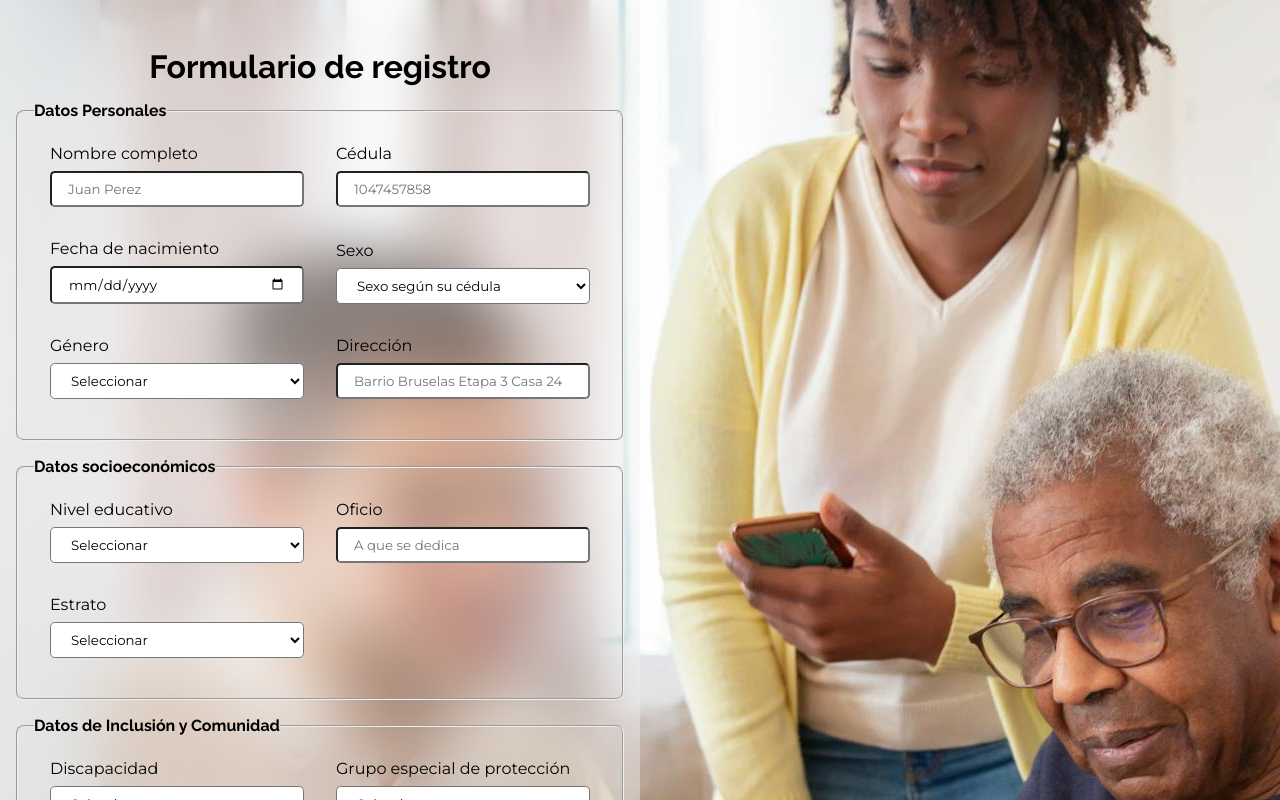
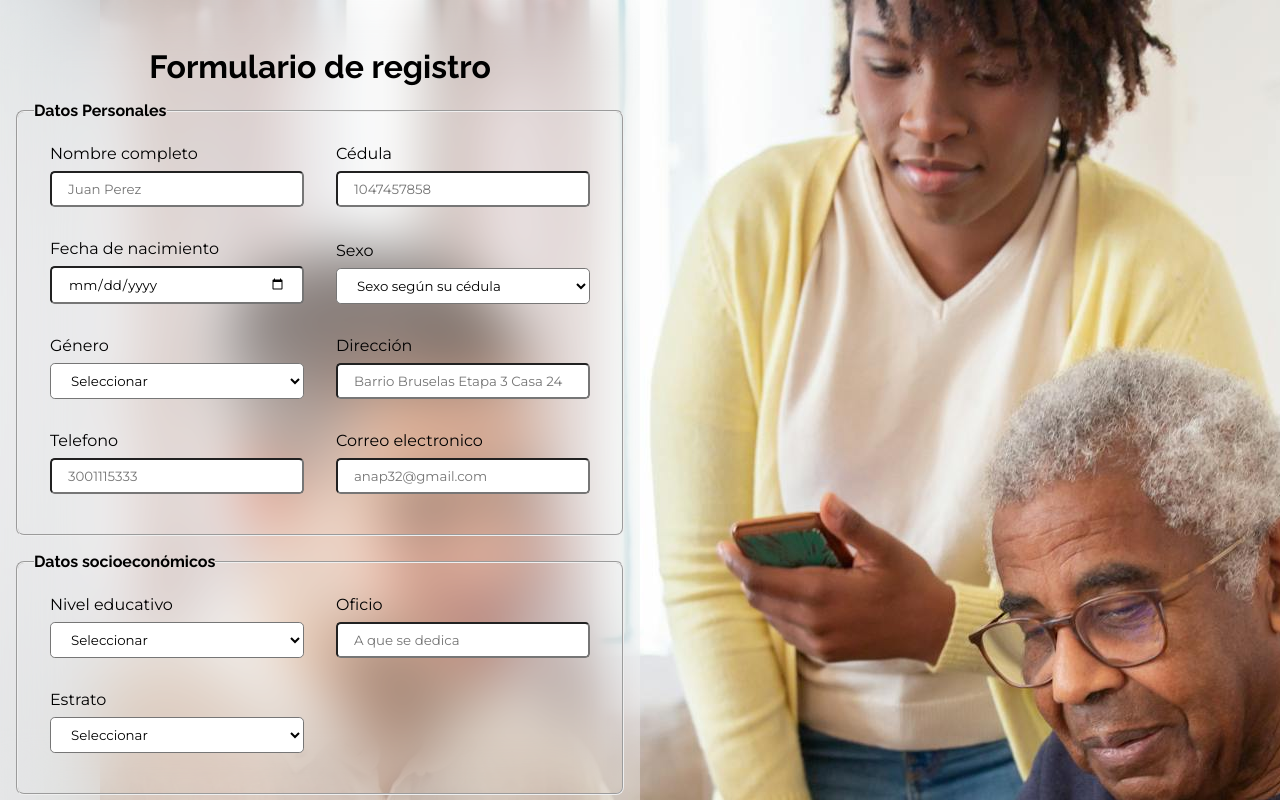
Before and after one commit to Lauramirez0320/proyecto-bootcamp-talento-tech, a plain HTML site: page src/pages/form.html in a window 1280 px wide. Drawn offline with Linux system fonts and the light colour scheme.

Commit message:
telefono y email añadidos

```diff
--- a/src/pages/form.html
+++ b/src/pages/form.html
@@ -83,6 +83,24 @@
             />
             <span class="error-message"></span>
           </div>
+          <div class="telefono contenedor_item">
+          <label>Telefono</label>
+          <input
+          type="number"
+          id="contactnumber"
+          name="contactnumber"
+          placeholder="3001115333">
+          <span class="error-message"></span>
+        </div>
+        <div class="telefono contenedor_item">
+          <label>Correo electronico</label>
+          <input
+          type="email"
+          id="correoelectronico"
+          name="correoelectronico"
+          placeholder="anap32@gmail.com">
+          <span class="error-message"></span>
+        </div>
         </fieldset>
 
         <fieldset class="datos_socioeconomicos contenedor_categoria">
@@ -218,7 +236,7 @@
 
         <fieldset class="contenedor_categoria enviar_registro">
           <div class="contenedor_item">
-            <button type="submit" id="botonRegistro" value="Registrarse">Registrarse</button>
+            <button type="submit" id="submit" value="Registrarse">Registrarse</button>
             <h3>
               La inscripción no asegura la escogencia en los proyectos ofrecidos
             </h3>
```
